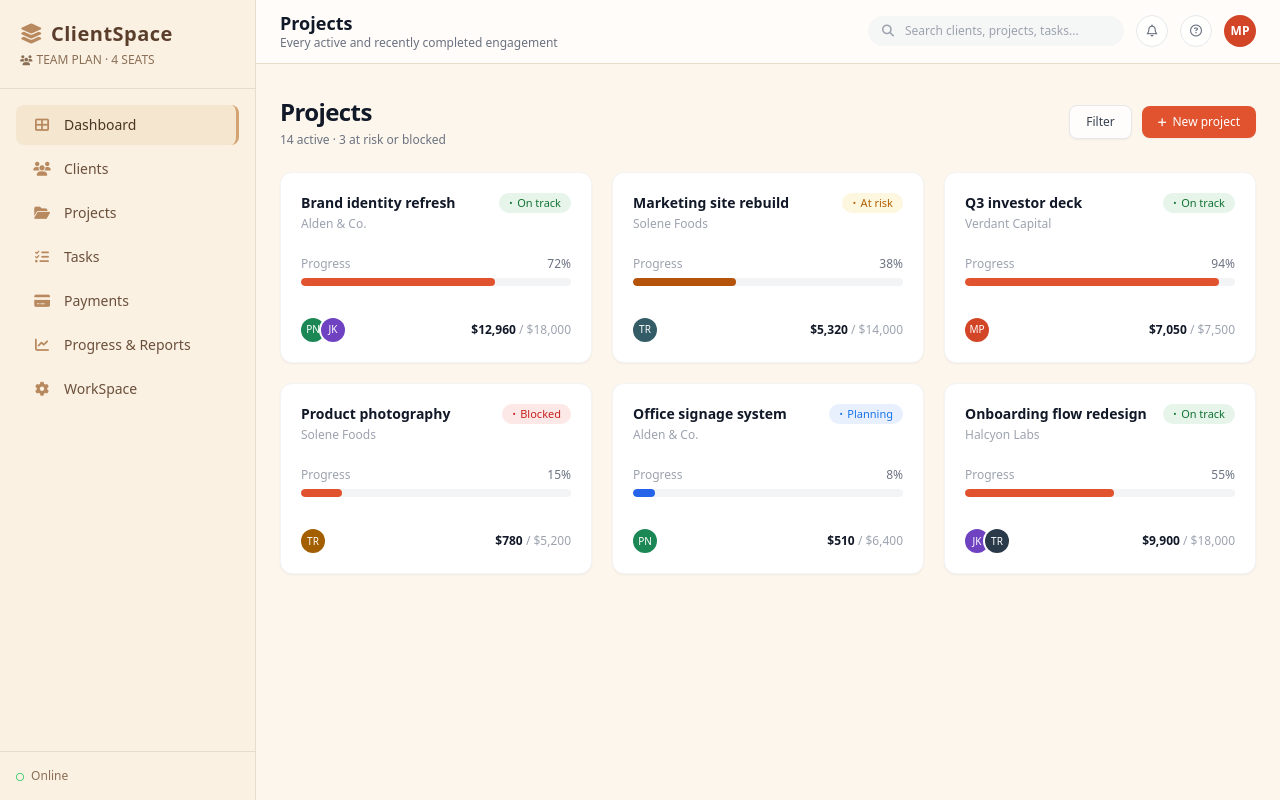
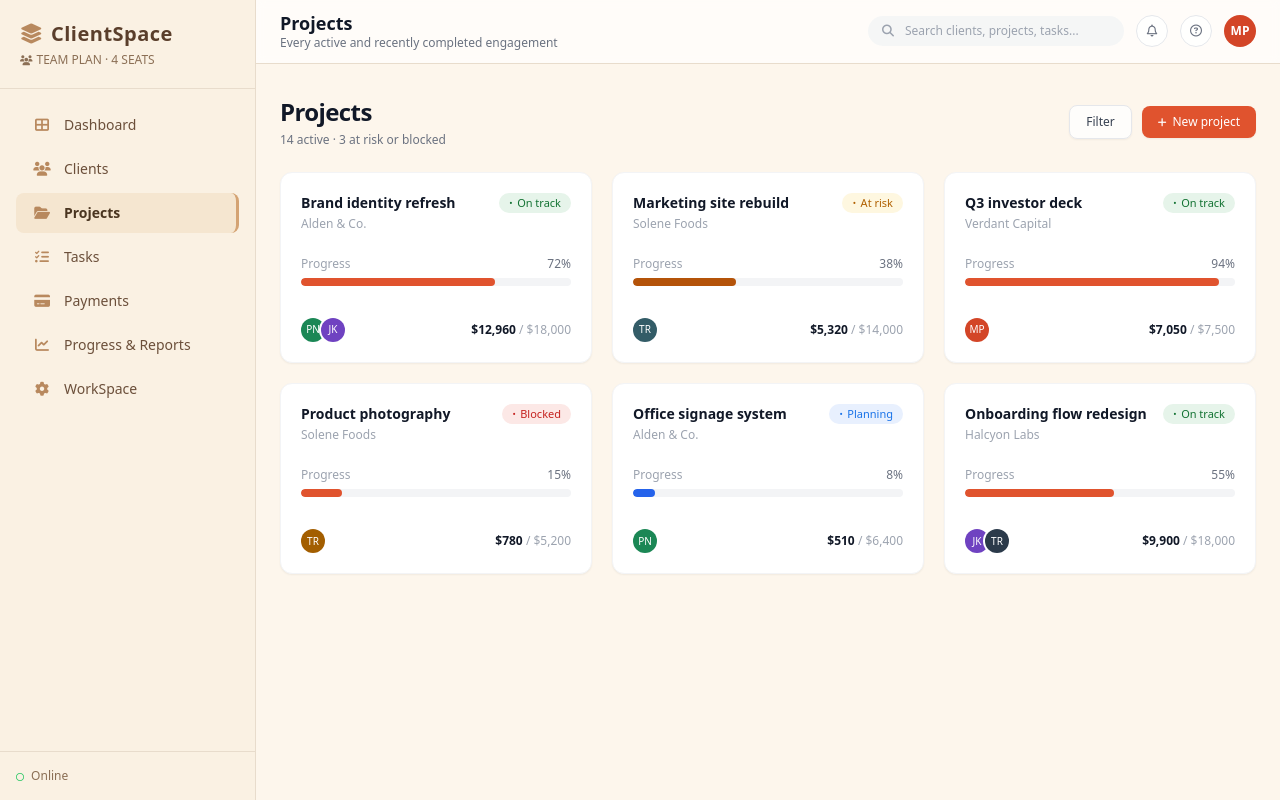
Before and after one commit to amitmahato98/ClientSpace, a Django app: page /projects/ in a window 1280 px wide. Run offline with Django 5.2, Linux system fonts and the light colour scheme; some libraries are stand-ins or nearby versions.

Commit message:
feat: update base template navigation

```diff
--- a/templates/base.html
+++ b/templates/base.html
@@ -18,11 +18,17 @@
         .sidebar-bg {
             background-color: #faf1e3; /* Slightly deeper ghee tone */
         }
+        .sidebar-hover {
+            color: #6b4f3a;
+        }
         .sidebar-hover:hover {
             background-color: #f5e6d0; /* Warm hover state */
+            color: #4a3520;
         }
         .sidebar-active {
             background-color: #f5e6d0;
+            color: #4a3520;
+            font-weight: 600;
             border-right: 3px solid #d4a373;
         }
         .content-bg {
@@ -52,7 +58,7 @@
     <!-- ============================================================ -->
     <div class="flex h-screen overflow-hidden">
 
-        <!-- ========== SIDEBAR ========== -->
+        <!-- ========== DESKTOP SIDEBAR ========== -->
         <aside class="sidebar-bg w-64 shrink-0 hidden md:flex flex-col h-full border-r border-[#e8dccc] shadow-sm overflow-y-auto">
 
             <!-- Brand / Logo -->
@@ -70,50 +76,50 @@
             <nav class="flex-1 p-4 space-y-1">
                 {% block sidebar %}
                     <!-- Dashboard -->
-                    <a href="#" class="sidebar-active flex items-center gap-3 px-4 py-2.5 rounded-lg text-[#4a3520] font-medium text-sm transition">
+                    <a href="#" data-nav="dashboard" class="sidebar-link sidebar-active flex items-center gap-3 px-4 py-2.5 rounded-lg text-sm transition">
                         <i class="fas fa-th-large w-5 text-center text-[#b8895e]"></i>
                         <span>Dashboard</span>
                     </a>
 
                     <!-- Clients -->
-                    <a href="#" class="sidebar-hover flex items-center gap-3 px-4 py-2.5 rounded-lg text-[#6b4f3a] hover:text-[#4a3520] text-sm transition">
+                    <a href="#" data-nav="clients" class="sidebar-link sidebar-hover flex items-center gap-3 px-4 py-2.5 rounded-lg text-sm transition">
                         <i class="fas fa-users w-5 text-center text-[#b8895e]"></i>
                         <span>Clients</span>
                     </a>
 
                     <!-- Projects -->
-                    <a href="{% url 'projects:project_view' %}" class="sidebar-hover flex items-center gap-3 px-4 py-2.5 rounded-lg text-[#6b4f3a] hover:text-[#4a3520] text-sm transition">
+                    <a href="{% url 'projects:project_view' %}" data-nav="projects" class="sidebar-link sidebar-hover flex items-center gap-3 px-4 py-2.5 rounded-lg text-sm transition">
                         <i class="fas fa-folder-open w-5 text-center text-[#b8895e]"></i>
                         <span>Projects</span>
                     </a>
 
                     <!-- Tasks -->
-                    <a href="#" class="sidebar-hover flex items-center gap-3 px-4 py-2.5 rounded-lg text-[#6b4f3a] hover:text-[#4a3520] text-sm transition">
+                    <a href="#" data-nav="tasks" class="sidebar-link sidebar-hover flex items-center gap-3 px-4 py-2.5 rounded-lg text-sm transition">
                         <i class="fas fa-tasks w-5 text-center text-[#b8895e]"></i>
                         <span>Tasks</span>
                     </a>
 
                     <!-- Payments -->
-                    <a href="#" class="sidebar-hover flex items-center gap-3 px-4 py-2.5 rounded-lg text-[#6b4f3a] hover:text-[#4a3520] text-sm transition">
+                    <a href="#" data-nav="payments" class="sidebar-link sidebar-hover flex items-center gap-3 px-4 py-2.5 rounded-lg text-sm transition">
                         <i class="fas fa-credit-card w-5 text-center text-[#b8895e]"></i>
                         <span>Payments</span>
                     </a>
 
                     <!-- Progress & Reports -->
-                    <a href="#" class="sidebar-hover flex items-center gap-3 px-4 py-2.5 rounded-lg text-[#6b4f3a] hover:text-[#4a3520] text-sm transition">
+                    <a href="#" data-nav="reports" class="sidebar-link sidebar-hover flex items-center gap-3 px-4 py-2.5 rounded-lg text-sm transition">
                         <i class="fas fa-chart-line w-5 text-center text-[#b8895e]"></i>
                         <span>Progress & Reports</span>
                     </a>
 
                     <!-- WorkSpace -->
-                    <a href="#" class="sidebar-hover flex items-center gap-3 px-4 py-2.5 rounded-lg text-[#6b4f3a] hover:text-[#4a3520] text-sm transition">
+                    <a href="#" data-nav="workspace" class="sidebar-link sidebar-hover flex items-center gap-3 px-4 py-2.5 rounded-lg text-sm transition">
                         <i class="fas fa-cog w-5 text-center text-[#b8895e]"></i>
                         <span>WorkSpace</span>
                     </a>
                 {% endblock %}
             </nav>
 
-            <!-- Sidebar Footer (optional) -->
+            <!-- Sidebar Footer -->
             <div class="p-4 border-t border-[#e8dccc] text-xs text-[#8b6f55]">
                 <i class="far fa-circle text-[8px] text-green-500 mr-1"></i> Online
             </div>
@@ -128,7 +134,7 @@
                     <!-- Left: Mobile menu toggle + page title -->
                     <div class="flex items-center gap-4">
                         <!-- Mobile hamburger -->
-                        <button id="sidebarToggle" class="md:hidden text-[#5a3e2b] text-xl hover:text-[#b8895e] transition">
+                        <button id="sidebarToggle" class="md:hidden text-[#5a3e2b] text-xl hover:text-[#b8895e] transition focus:outline-none">
                             <i class="fas fa-bars"></i>
                         </button>
                         <h2 class="text-lg font-medium text-[#4a3520]">
@@ -160,40 +166,39 @@
     </div>
 
     <!-- ============================================================ -->
-    <!-- MOBILE SIDEBAR OVERLAY (hidden by default)                    -->
+    <!-- MOBILE SIDEBAR OVERLAY & MENU                                -->
     <!-- ============================================================ -->
     <div id="mobileSidebarOverlay" class="fixed inset-0 bg-black/40 z-40 hidden md:hidden" onclick="closeSidebar()"></div>
-    <aside id="mobileSidebar" class="fixed top-0 left-0 h-full w-64 sidebar-bg z-50 -translate-x-full transition-transform duration-300 ease-in-out md:hidden border-r border-[#e8dccc] shadow-lg overflow-y-auto">
-        <!-- Same sidebar content as above, but for mobile -->
+    <aside id="mobileSidebar" class="fixed top-0 left-0 h-full w-64 sidebar-bg z-50 -translate-x-full transition-transform duration-300 ease-in-out md:hidden border-r border-[#e8dccc] shadow-lg flex flex-col overflow-y-auto">
         <div class="p-5 border-b border-[#e8dccc] flex justify-between items-center">
             <h1 class="text-xl font-semibold text-[#5a3e2b] flex items-center gap-2">
-                <i class="fas fa-layer-group text-[#b8895e]"></i> Northlight
+                <i class="fas fa-layer-group text-[#b8895e]"></i> ClientSpace
             </h1>
-            <button onclick="closeSidebar()" class="text-[#5a3e2b] hover:text-[#b8895e] text-xl">
+            <button onclick="closeSidebar()" class="text-[#5a3e2b] hover:text-[#b8895e] text-xl focus:outline-none">
                 <i class="fas fa-times"></i>
             </button>
         </div>
-        <nav class="p-4 space-y-1">
-            <a href="#" class="sidebar-active flex items-center gap-3 px-4 py-2.5 rounded-lg text-[#4a3520] font-medium text-sm transition">
-                <i class="fas fa-th-large w-5 text-center text-[#b8895e]"></i> Dashboard
+        <nav class="flex-1 p-4 space-y-1">
+            <a href="#" data-nav="dashboard" class="sidebar-link sidebar-active flex items-center gap-3 px-4 py-2.5 rounded-lg text-sm transition">
+                <i class="fas fa-th-large w-5 text-center text-[#b8895e]"></i> <span>Dashboard</span>
             </a>
-            <a href="#" class="sidebar-hover flex items-center gap-3 px-4 py-2.5 rounded-lg text-[#6b4f3a] hover:text-[#4a3520] text-sm transition">
-                <i class="fas fa-users w-5 text-center text-[#b8895e]"></i> Clients
+            <a href="#" data-nav="clients" class="sidebar-link sidebar-hover flex items-center gap-3 px-4 py-2.5 rounded-lg text-sm transition">
+                <i class="fas fa-users w-5 text-center text-[#b8895e]"></i> <span>Clients</span>
             </a>
-            <a href="{% url 'projects:project_view' %}" class="sidebar-hover flex items-center gap-3 px-4 py-2.5 rounded-lg text-[#6b4f3a] hover:text-[#4a3520] text-sm transition">
-                <i class="fas fa-folder-open w-5 text-center text-[#b8895e]"></i> Projects
+            <a href="{% url 'projects:project_view' %}" data-nav="projects" class="sidebar-link sidebar-hover flex items-center gap-3 px-4 py-2.5 rounded-lg text-sm transition">
+                <i class="fas fa-folder-open w-5 text-center text-[#b8895e]"></i> <span>Projects</span>
             </a>
-            <a href="#" class="sidebar-hover flex items-center gap-3 px-4 py-2.5 rounded-lg text-[#6b4f3a] hover:text-[#4a3520] text-sm transition">
-                <i class="fas fa-tasks w-5 text-center text-[#b8895e]"></i> Tasks
+            <a href="#" data-nav="tasks" class="sidebar-link sidebar-hover flex items-center gap-3 px-4 py-2.5 rounded-lg text-sm transition">
+                <i class="fas fa-tasks w-5 text-center text-[#b8895e]"></i> <span>Tasks</span>
             </a>
-            <a href="#" class="sidebar-hover flex items-center gap-3 px-4 py-2.5 rounded-lg text-[#6b4f3a] hover:text-[#4a3520] text-sm transition">
-                <i class="fas fa-credit-card w-5 text-center text-[#b8895e]"></i> Payments
+            <a href="#" data-nav="payments" class="sidebar-link sidebar-hover flex items-center gap-3 px-4 py-2.5 rounded-lg text-sm transition">
+                <i class="fas fa-credit-card w-5 text-center text-[#b8895e]"></i> <span>Payments</span>
             </a>
-            <a href="#" class="sidebar-hover flex items-center gap-3 px-4 py-2.5 rounded-lg text-[#6b4f3a] hover:text-[#4a3520] text-sm transition">
-                <i class="fas fa-chart-line w-5 text-center text-[#b8895e]"></i> Progress & Reports
+            <a href="#" data-nav="reports" class="sidebar-link sidebar-hover flex items-center gap-3 px-4 py-2.5 rounded-lg text-sm transition">
+                <i class="fas fa-chart-line w-5 text-center text-[#b8895e]"></i> <span>Progress & Reports</span>
             </a>
-            <a href="#" class="sidebar-hover flex items-center gap-3 px-4 py-2.5 rounded-lg text-[#6b4f3a] hover:text-[#4a3520] text-sm transition">
-                <i class="fas fa-cog w-5 text-center text-[#b8895e]"></i> WorkSpace
+            <a href="#" data-nav="workspace" class="sidebar-link sidebar-hover flex items-center gap-3 px-4 py-2.5 rounded-lg text-sm transition">
+                <i class="fas fa-cog w-5 text-center text-[#b8895e]"></i> <span>WorkSpace</span>
             </a>
         </nav>
         <div class="p-4 border-t border-[#e8dccc] text-xs text-[#8b6f55]">
@@ -202,9 +207,10 @@
     </aside>
 
     <!-- ============================================================ -->
-    <!-- JAVASCRIPT: Mobile sidebar toggle                            -->
+    <!-- JAVASCRIPT: Active states & Mobile toggle                     -->
     <!-- ============================================================ -->
     <script>
+        // 1. Mobile Sidebar Toggle Logic
         function openSidebar() {
             document.getElementById('mobileSidebar').classList.remove('-translate-x-full');
             document.getElementById('mobileSidebarOverlay').classList.remove('hidden');
@@ -225,9 +231,56 @@
             }
         });
 
-        // Close sidebar on escape key
         document.addEventListener('keydown', function(e) {
             if (e.key === 'Escape') closeSidebar();
+        });
+
+        // 2. Active Tab Switcher Logic
+        document.addEventListener('DOMContentLoaded', function () {
+            const allLinks = document.querySelectorAll('.sidebar-link');
+            const currentPath = window.location.pathname;
+
+            function setActiveNav(navKey) {
+                allLinks.forEach(link => {
+                    if (link.getAttribute('data-nav') === navKey) {
+                        link.classList.add('sidebar-active');
+                        link.classList.remove('sidebar-hover');
+                    } else {
+                        link.classList.remove('sidebar-active');
+                        link.classList.add('sidebar-hover');
+                    }
+                });
+            }
+
+            // Auto-detect current page on load (e.g. if URL contains /projects)
+            let matched = false;
+            allLinks.forEach(link => {
+                const href = link.getAttribute('href');
+                if (href && href !== '#' && currentPath.includes(href)) {
+                    setActiveNav(link.getAttribute('data-nav'));
+                    matched = true;
+                }
+            });
+
+            // Handle Click Events
+            allLinks.forEach(link => {
+                link.addEventListener('click', function (e) {
+                    const href = this.getAttribute('href');
+                    const navKey = this.getAttribute('data-nav');
+
+                    // If link is empty or '#', prevent page jump and switch highlight
+                    if (!href || href === '#') {
+                        e.preventDefault();
+                    }
+
+                    setActiveNav(navKey);
+
+                    // Close mobile sidebar on item click
+                    if (window.innerWidth < 768) {
+                        closeSidebar();
+                    }
+                });
+            });
         });
     </script>
 
```
